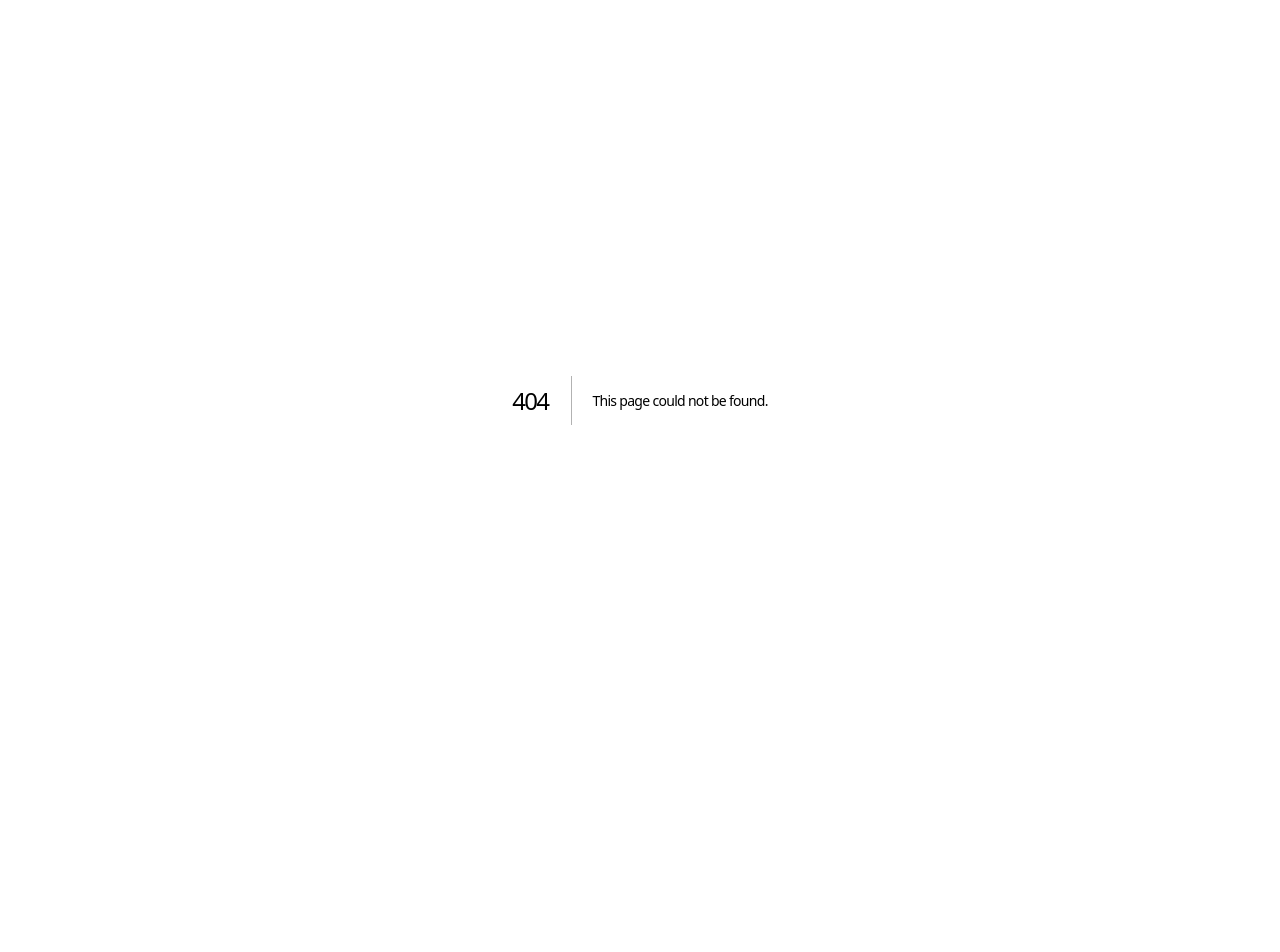
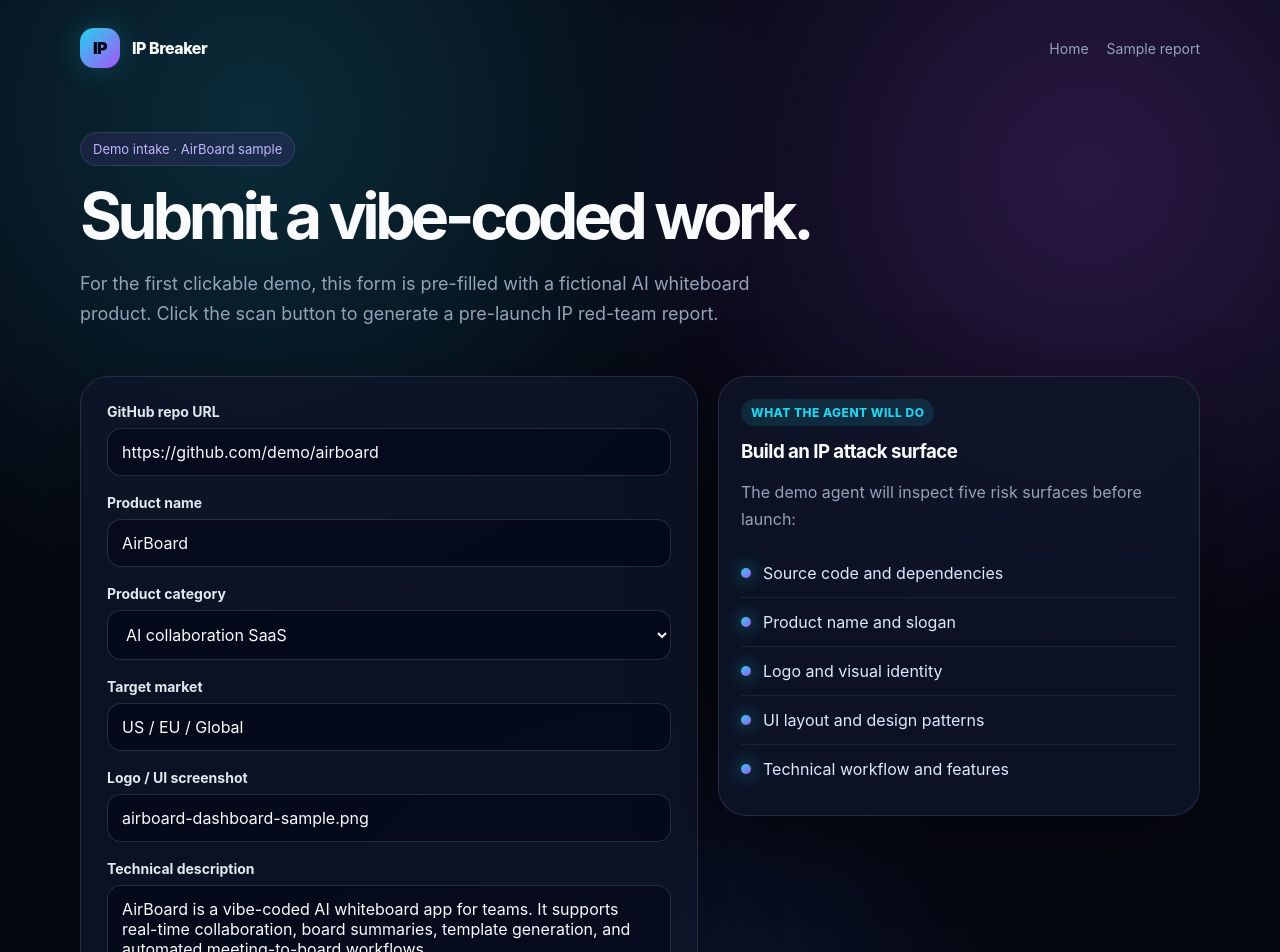
Before and after one commit to StuartCHAN/ip-breaker, a Next.js app in the folder apps/web/: page /submit in a window 1280 px wide. Before the commit this address had no page. Shown: the top 952 px of the page. Before the commit the page ends 800 px from the top, so only its background shows below. Built offline with nearby package versions, Linux system fonts and the light colour scheme.

Commit message:
Add submit work page

```diff
--- /dev/null
+++ b/apps/web/app/submit/page.tsx
@@ -0,0 +1,78 @@
+import Link from "next/link";
+import { demoSubmission } from "@/lib/mock-scan";
+
+export default function SubmitPage() {
+  return (
+    <main>
+      <div className="container">
+        <nav className="nav">
+          <Link className="brand" href="/">
+            <span className="brand-mark">IP</span>
+            <span>IP Breaker</span>
+          </Link>
+          <div className="nav-links">
+            <Link href="/">Home</Link>
+            <Link href="/report">Sample report</Link>
+          </div>
+        </nav>
+
+        <section style={{ padding: "36px 0 28px" }}>
+          <div className="kicker">Demo intake · AirBoard sample</div>
+          <h1 style={{ fontSize: "clamp(38px, 5vw, 64px)" }}>Submit a vibe-coded work.</h1>
+          <p className="lede">
+            For the first clickable demo, this form is pre-filled with a fictional AI whiteboard product. Click the scan button to generate a pre-launch IP red-team report.
+          </p>
+        </section>
+
+        <section className="form-wrap">
+          <div className="panel form">
+            <div className="field">
+              <label>GitHub repo URL</label>
+              <input defaultValue={demoSubmission.githubRepo} />
+            </div>
+            <div className="field">
+              <label>Product name</label>
+              <input defaultValue={demoSubmission.productName} />
+            </div>
+            <div className="field">
+              <label>Product category</label>
+              <select defaultValue={demoSubmission.category}>
+                <option>AI collaboration SaaS</option>
+                <option>Web3 developer tool</option>
+                <option>Consumer AI app</option>
+                <option>Fintech / payments</option>
+              </select>
+            </div>
+            <div className="field">
+              <label>Target market</label>
+              <input defaultValue={demoSubmission.targetMarket} />
+            </div>
+            <div className="field">
+              <label>Logo / UI screenshot</label>
+              <input defaultValue="airboard-dashboard-sample.png" />
+            </div>
+            <div className="field">
+              <label>Technical description</label>
+              <textarea defaultValue={demoSubmission.description} />
+            </div>
+            <div className="actions">
+              <Link className="btn btn-primary" href="/report">Run IP Red-Team Scan</Link>
+              <Link className="btn btn-secondary" href="/">Cancel</Link>
+            </div>
+          </div>
+
+          <aside className="panel card">
+            <span className="badge badge-blue">What the agent will do</span>
+            <h3 style={{ marginTop: 14 }}>Build an IP attack surface</h3>
+            <p>The demo agent will inspect five risk surfaces before launch:</p>
+            <div className="scan-line"><span className="dot" />Source code and dependencies</div>
+            <div className="scan-line"><span className="dot" />Product name and slogan</div>
+            <div className="scan-line"><span className="dot" />Logo and visual identity</div>
+            <div className="scan-line"><span className="dot" />UI layout and design patterns</div>
+            <div className="scan-line"><span className="dot" />Technical workflow and features</div>
+          </aside>
+        </section>
+      </div>
+    </main>
+  );
+}
```
